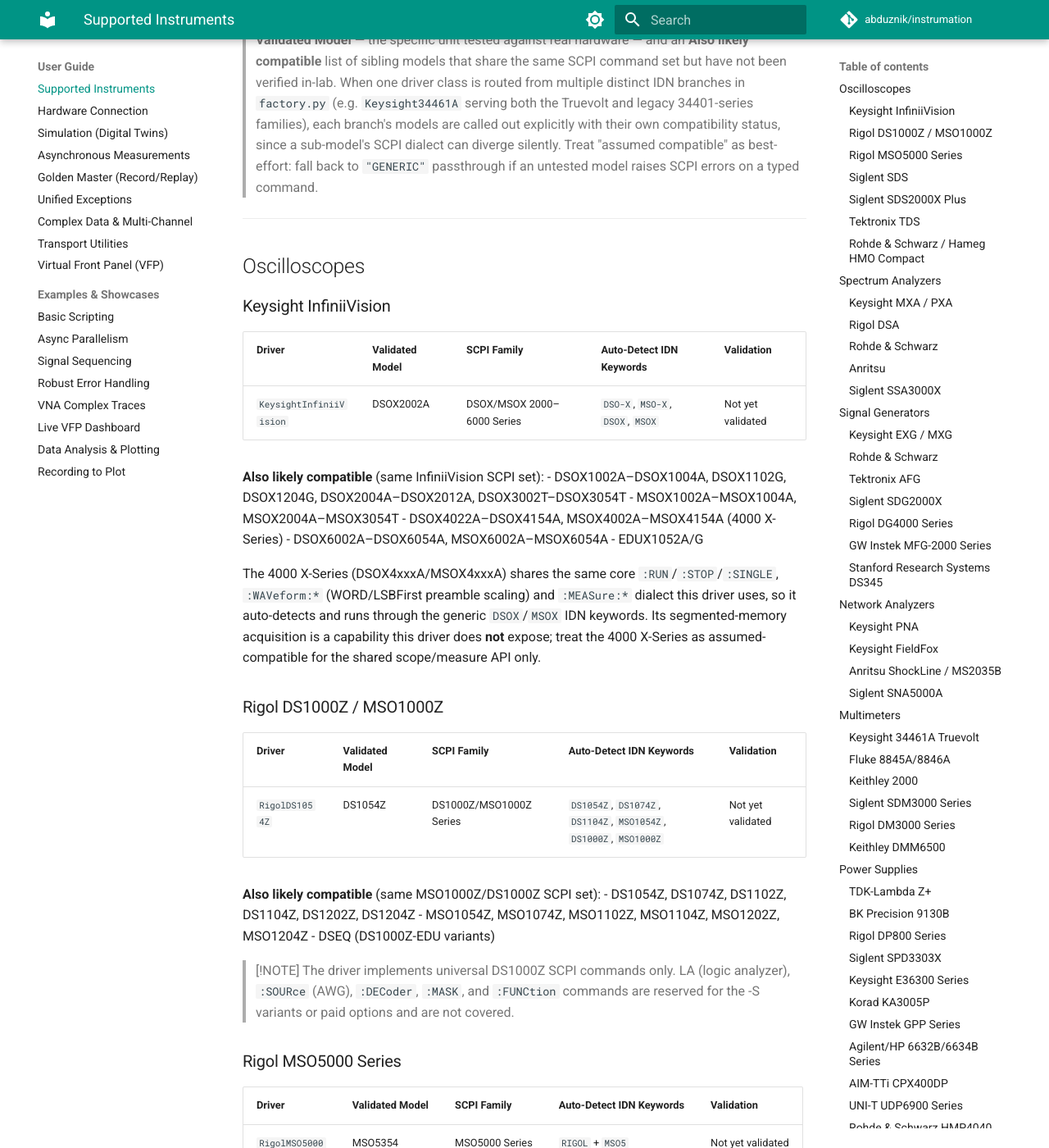
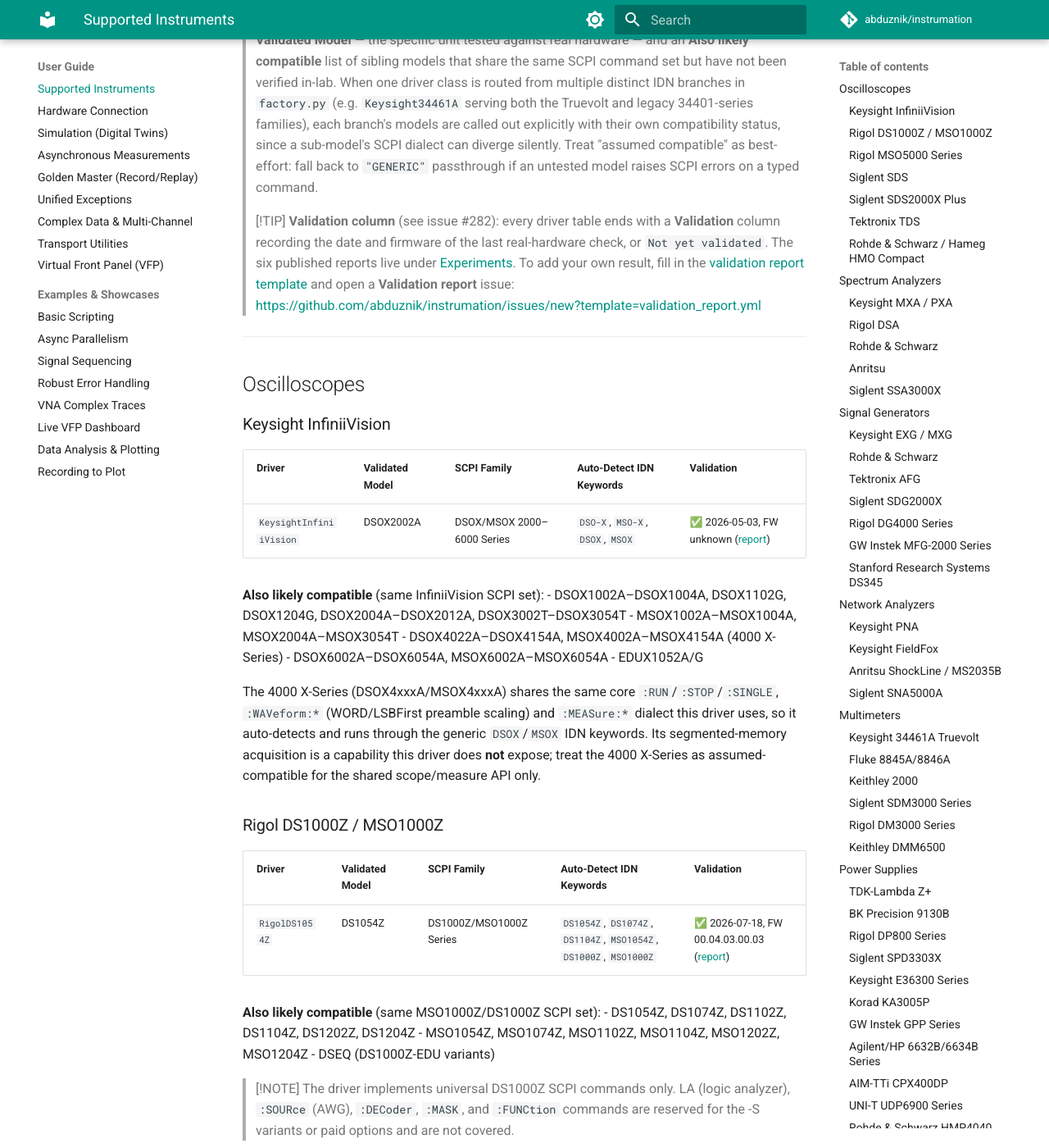
Before and after one commit to abduznik/instrumation, an MkDocs documentation site: the page built from docs/supported_instruments.md, in a window 1280 px wide and 1400 px high, scrolled down 284 px. Shown: the whole window at 82% size. Built offline with MkDocs 1.6.1 and Material for MkDocs 9.7.7, drawn with Linux system fonts in a browser that asks for light colours; comment, search, counter and statistics services are not loaded; some of the changed text lies outside the part shown.

Commit message:
#282 Real-hardware validation for the 40+ drivers that have none
Dispatched work, refs #282.

```diff
--- a/docs/supported_instruments.md
+++ b/docs/supported_instruments.md
@@ -17,6 +17,15 @@
 > compatible" as best-effort: fall back to `"GENERIC"` passthrough if an
 > untested model raises SCPI errors on a typed command.
 
+> [!TIP]
+> **Validation column** (see issue #282): every driver table ends with a
+> **Validation** column recording the date and firmware of the last
+> real-hardware check, or `Not yet validated`. The six published reports
+> live under [Experiments](experiments/). To add your own result, fill in
+> the [validation report template](experiments/validation_report_template.md)
+> and open a **Validation report** issue:
+> <https://github.com/abduznik/instrumation/issues/new?template=validation_report.yml>
+
 ---
 
 ## Oscilloscopes
@@ -25,7 +34,7 @@
 
 | Driver | Validated Model | SCPI Family | Auto-Detect IDN Keywords | Validation |
 |:---|:---|:---|:---|:---|
-| `KeysightInfiniiVision` | DSOX2002A | DSOX/MSOX 2000–6000 Series | `DSO-X`, `MSO-X`, `DSOX`, `MSOX` | Not yet validated |
+| `KeysightInfiniiVision` | DSOX2002A | DSOX/MSOX 2000–6000 Series | `DSO-X`, `MSO-X`, `DSOX`, `MSOX` | ✅ 2026-05-03, FW unknown ([report](experiments/afg_dso_loopback.md)) |
 
 **Also likely compatible** (same InfiniiVision SCPI set):
 - DSOX1002A–DSOX1004A, DSOX1102G, DSOX1204G, DSOX2004A–DSOX2012A, DSOX3002T–DSOX3054T
@@ -44,7 +53,7 @@
 
 | Driver | Validated Model | SCPI Family | Auto-Detect IDN Keywords | Validation |
 |:---|:---|:---|:---|:---|
-| `RigolDS1054Z` | DS1054Z | DS1000Z/MSO1000Z Series | `DS1054Z`, `DS1074Z`, `DS1104Z`, `MSO1054Z`, `DS1000Z`, `MSO1000Z` | Not yet validated |
+| `RigolDS1054Z` | DS1054Z | DS1000Z/MSO1000Z Series | `DS1054Z`, `DS1074Z`, `DS1104Z`, `MSO1054Z`, `DS1000Z`, `MSO1000Z` | ✅ 2026-07-18, FW 00.04.03.00.03 ([report](experiments/rigol_ds1054z.md)) |
 
 **Also likely compatible** (same MSO1000Z/DS1000Z SCPI set):
 - DS1054Z, DS1074Z, DS1102Z, DS1104Z, DS1202Z, DS1204Z
@@ -150,7 +159,7 @@
 | Driver | Validated Model | SCPI Family | Auto-Detect IDN Keywords | Validation |
 |:---|:---|:---|:---|:---|
 | `KeysightMXA` | MXA N9020A | MXA Series | `MXA` | Not yet validated |
-| `KeysightPXA` | PXA N9030A | PXA Series | `N9030`, `PXA` | Not yet validated |
+| `KeysightPXA` | PXA N9030A | PXA Series | `N9030`, `PXA` | ✅ 2026-05-03, FW A.14.04 ([report](experiments/pxa_validation.md)) |
 
 > [!NOTE]
 > `KeysightPXA` (v0.8.0+) ships 29 PXA-specific SCPI methods — measurement
@@ -214,7 +223,7 @@
 
 | Driver | Validated Model | SCPI Family | Auto-Detect IDN Keywords | Validation |
 |:---|:---|:---|:---|:---|
-| `KeysightSG` | MXG N5183B | EXG/MXG/PSG Series | `N5181`, `N5182`, `N5183`, `PSG`, `MXG`, `EXG` | Not yet validated |
+| `KeysightSG` | MXG N5183B | EXG/MXG/PSG Series | `N5181`, `N5182`, `N5183`, `PSG`, `MXG`, `EXG` | ✅ 2026-05-03, FW unknown ([report](experiments/mxg_validation.md)) |
 
 **Also likely compatible:**
 - EXG N5171B, N5172B, N5173B
@@ -242,7 +251,7 @@
 
 | Driver | Validated Model | SCPI Family | Auto-Detect IDN Keywords | Validation |
 |:---|:---|:---|:---|:---|
-| `TektronixAFG` | AFG3022C | AFG3000 Series | `TEKTRONIX` + `AFG` | Not yet validated |
+| `TektronixAFG` | AFG3022C | AFG3000 Series | `TEKTRONIX` + `AFG` | ✅ 2026-05-03, FW unknown ([report](experiments/afg_dso_loopback.md)) |
 
 **Also likely compatible:**
 - AFG3011C, AFG3021C, AFG3022C, AFG3102C, AFG3252C
@@ -341,7 +350,7 @@
 
 | Driver | Validated Model | SCPI Family | Auto-Detect IDN Keywords | Validation |
 |:---|:---|:---|:---|:---|
-| `KeysightPNA` | PNA N5232A | PNA / PNA-L / PNA-X | `E83`, `N52`, `PNA` | Not yet validated |
+| `KeysightPNA` | PNA N5232A | PNA / PNA-L / PNA-X | `E83`, `N52`, `PNA` | ✅ 2026-05-04, FW A.10 (PNA-L) ([report](experiments/vna_validation.md)) |
 
 **Also likely compatible:**
 - E8361C, E8362B, N5221A, N5222A, N5224A, N5225A, N5227A, N5230A–N5247A
@@ -387,7 +396,7 @@
 
 | Driver | Validated Model | SCPI Family | Auto-Detect IDN Keywords | Validation |
 |:---|:---|:---|:---|:---|
-| `Keysight34461A` | 34461A | Truevolt DMM | `34461`, `34460`, `34401`, `34410`, `34411`, `34420` | Not yet validated |
+| `Keysight34461A` | 34461A | Truevolt DMM | `34461`, `34460`, `34401`, `34410`, `34411`, `34420` | ✅ Validated in-lab (no public report) |
 
 `Keysight34461A` is shared across two IDN branches in `factory.py`
 (`~line 423` and `~line 429`, see issue #167): the Truevolt 34460/34461
@@ -502,7 +511,7 @@
 
 | Driver | Validated Model | SCPI Family | Auto-Detect IDN Keywords | Validation |
 |:---|:---|:---|:---|:---|
-| `TDKLambdaZPlus` | Z+100-2 | Z+ Series (Serial/USB) | `TDK-LAMBDA`, `Z+` | Not yet validated |
+| `TDKLambdaZPlus` | Z+100-2 | Z+ Series (Serial/USB) | `TDK-LAMBDA`, `Z+` | ✅ 2026-05-03, FW unknown ([report](experiments/tdk_lambda_zplus.md)) |
 
 **Also likely compatible:**
 - Z+36-10, Z+50-2.5, Z+60-5, Z+100-2, Z+100-7, Z+150-4, Z+200-2.5, Z+360-1.7
@@ -1274,7 +1283,7 @@
 
 | Driver | Purpose | Auto-Detect IDN Keywords | Validation |
 |:---|:---|:---|:---|
-| `GenericDriver` | Catch-all driver for unidentified instruments; accepts any model | none (explicit `"GENERIC"` request or unrecognized `*IDN?`) | Not yet validated |
+| `GenericDriver` | Catch-all driver for unidentified instruments; accepts any model | none (explicit `"GENERIC"` request or unrecognized `*IDN?`) | n/a — universal passthrough |
 
 `"GENERIC"` is a first-class, always-registered key in
 `DriverRegistry` — `get_drivers_by_type("GENERIC")` always returns
```
